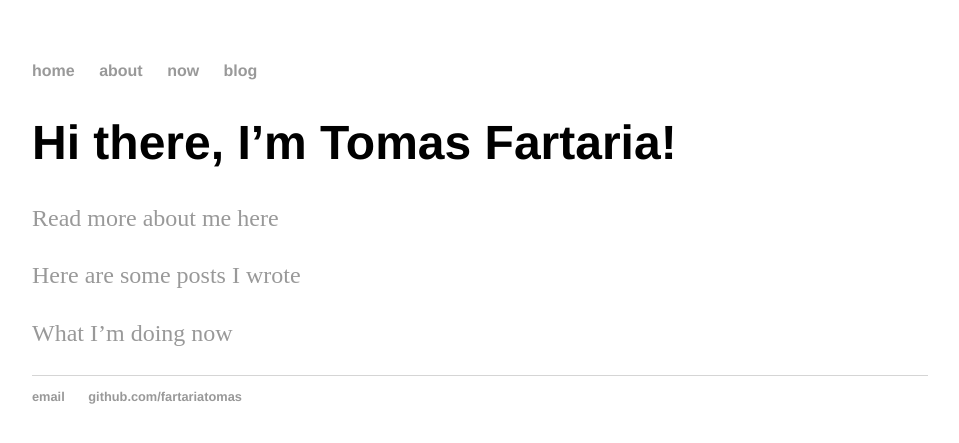
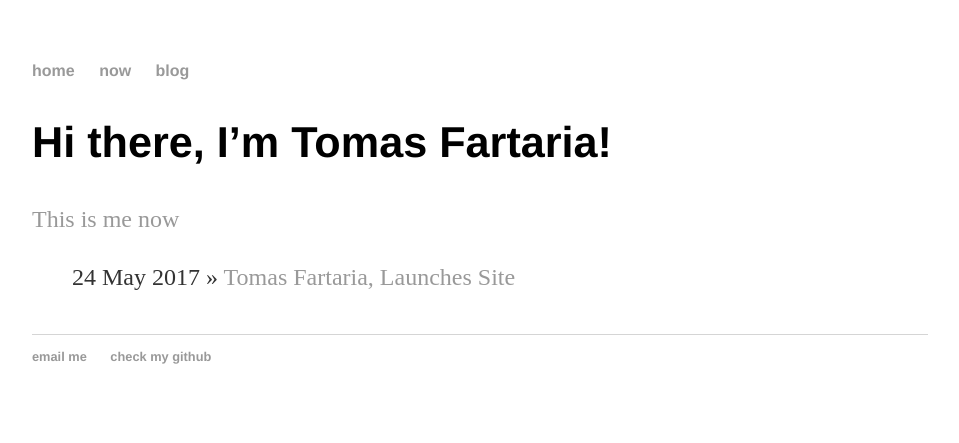
Before and after one commit to fartariatomas/fartariatomas.github.io, a Jekyll site: the page built from index.md, in a window 1280 px wide. Shown: the top 443 px of the page, without its empty margins (160-1119 px from the left). Built offline with Jekyll 4.4.1, drawn with Linux system fonts in a browser that asks for light colours.

Commit message:
remove about and put posts in main page

```diff
--- a/_layouts/default.html
+++ b/_layouts/default.html
@@ -9,8 +9,7 @@
 			<nav>
 	    		<ul>
 	        		<li><a href="/">home</a></li>
-		        	<li><a href="/about">about</a></li>
-				<li><a href="/now">now</a></li>
+					<li><a href="/now">now</a></li>
 	        		<li><a href="/blog">blog</a></li>
 	    		</ul>
 			</nav>
@@ -21,8 +20,8 @@
 			</div><!-- /.container -->
 			<footer>
 	    		<ul>
-	        		<li><a href="mailto:fartaria.tomas@gmail.com">email</a></li>
-	        		<li><a href="https://github.com/fartariatomas">github.com/fartariatomas</a></li>
+	        		<li><a href="mailto:fartaria.tomas@gmail.com">email me</a></li>
+	        		<li><a href="https://github.com/fartariatomas">check my github</a></li>
 				</ul>
 			</footer>
 		</body>
--- a/index.md
+++ b/index.md
@@ -2,10 +2,12 @@
 layout: default
 title: Tomas Fartaria
 ---
-# Hi there, I'm Tomas Fartaria!
+## Hi there, I'm Tomas Fartaria!
 
-[Read more about me here]("/about")
+[This is me now]("/now")
 
-[Here are some posts I wrote]("/blog")
-
-[What I'm doing now]("/now")
+<ul class="posts">
+    {% for post in site.posts %}
+        <li><span>{{ post.date | date_to_string }}</span> » <a href="{{ post.url }}" title="{{ post.title }}">{{ post.title }}</a></li>
+    {% endfor %}
+</ul>
```
Also changed, not shown: about/index.html (deleted, +0 -16 lines), now/index.md (+8 -2 lines).
